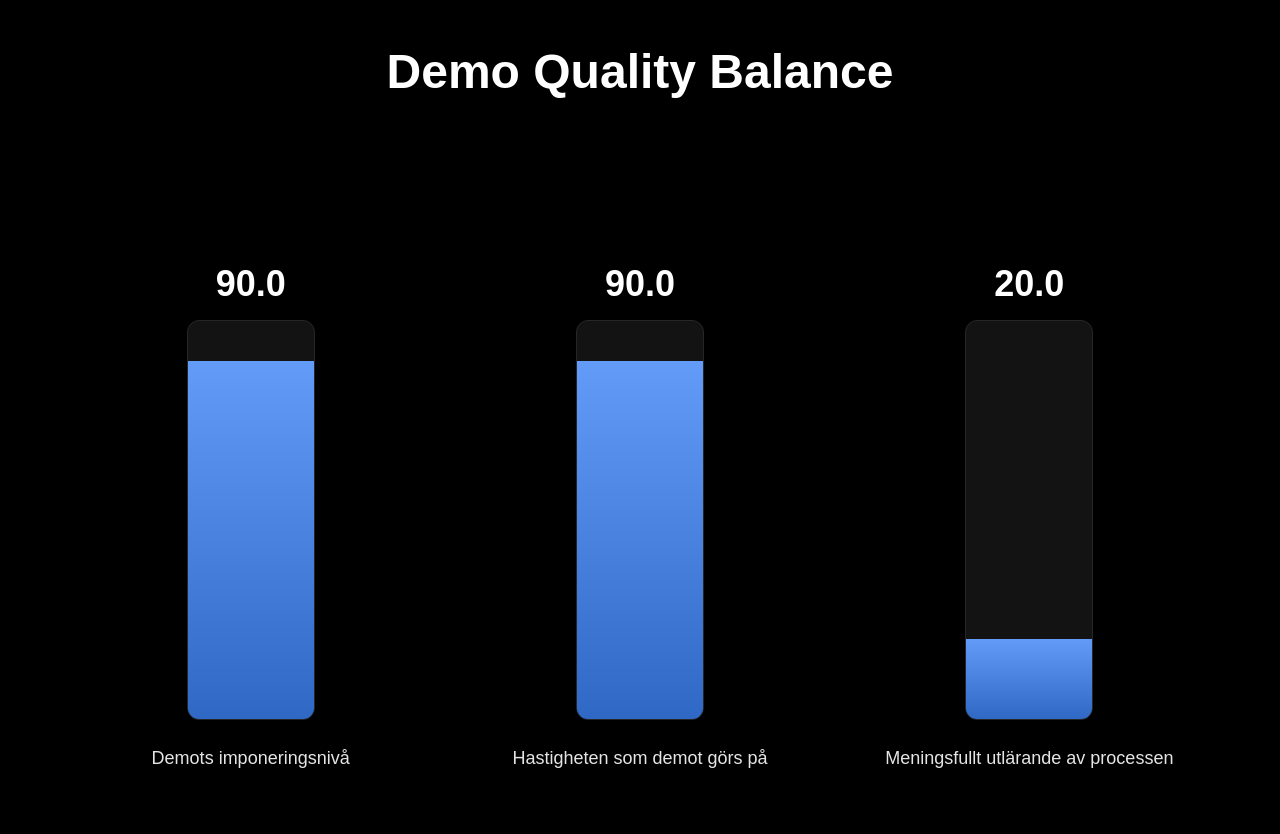
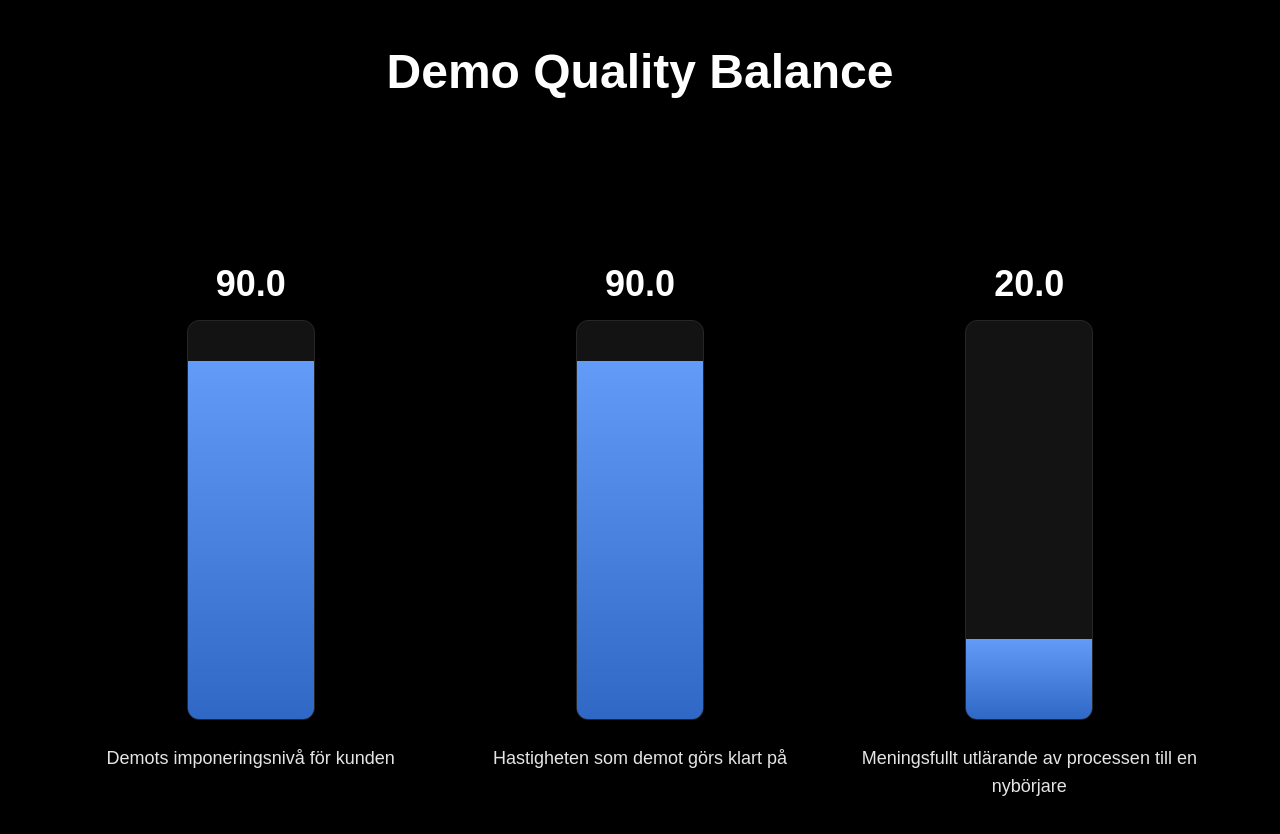
Before and after one commit to mrconter1/demo-balance, a Next.js app: page / in a window 1280 px wide. Shown: the top 834 px of the page. Built offline with nearby package versions, Linux system fonts and the light colour scheme.

Commit message:
Improve text

```diff
--- a/src/app/page.tsx
+++ b/src/app/page.tsx
@@ -84,17 +84,17 @@ export default function Home() {
           animate={{ opacity: 1, y: 0 }}
         >
           <BalanceBar
-            label="Demots imponeringsnivå"
+            label="Demots imponeringsnivå för kunden"
             value={values.impression}
             onChange={handleChange("impression")}
           />
           <BalanceBar
-            label="Hastigheten som demot görs på"
+            label="Hastigheten som demot görs klart på"
             value={values.speed}
             onChange={handleChange("speed")}
           />
           <BalanceBar
-            label="Meningsfullt utlärande av processen"
+            label="Meningsfullt utlärande av processen till en nybörjare"
             value={values.learning}
             onChange={handleChange("learning")}
           />
```
